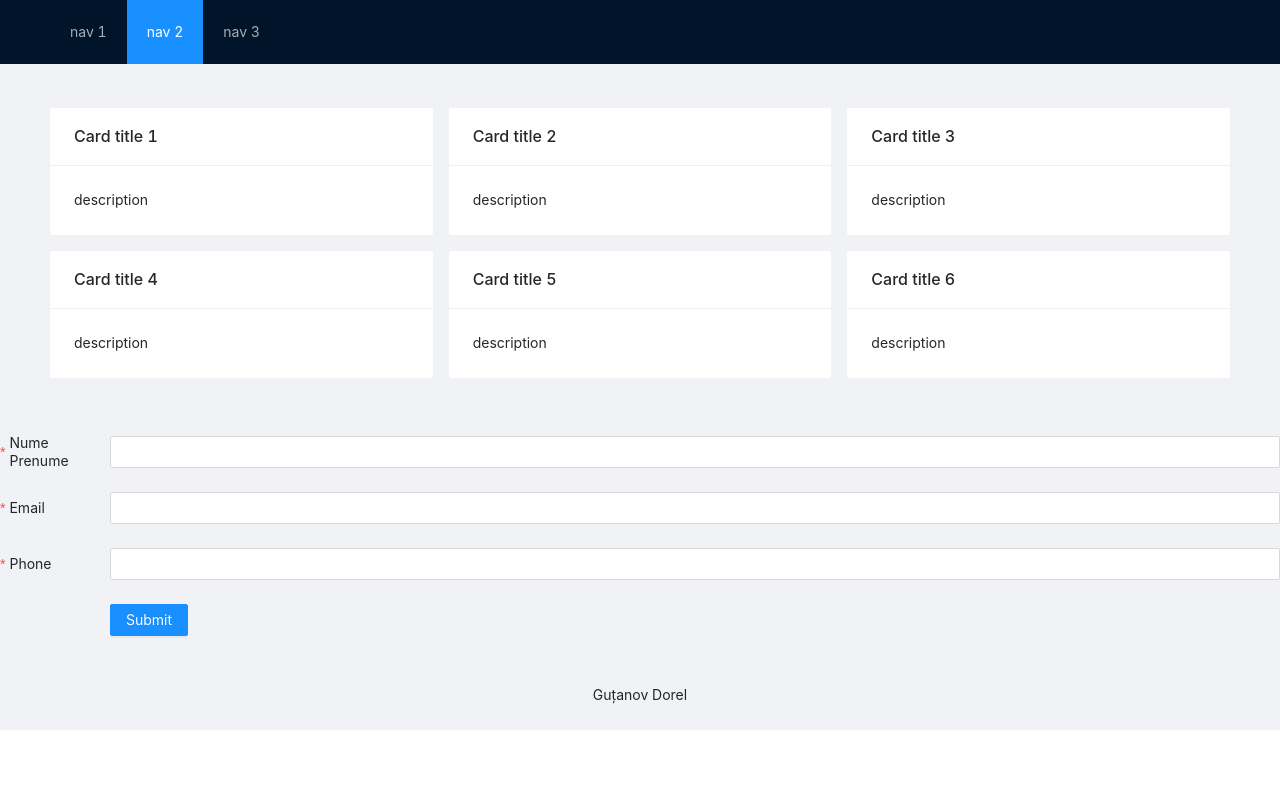
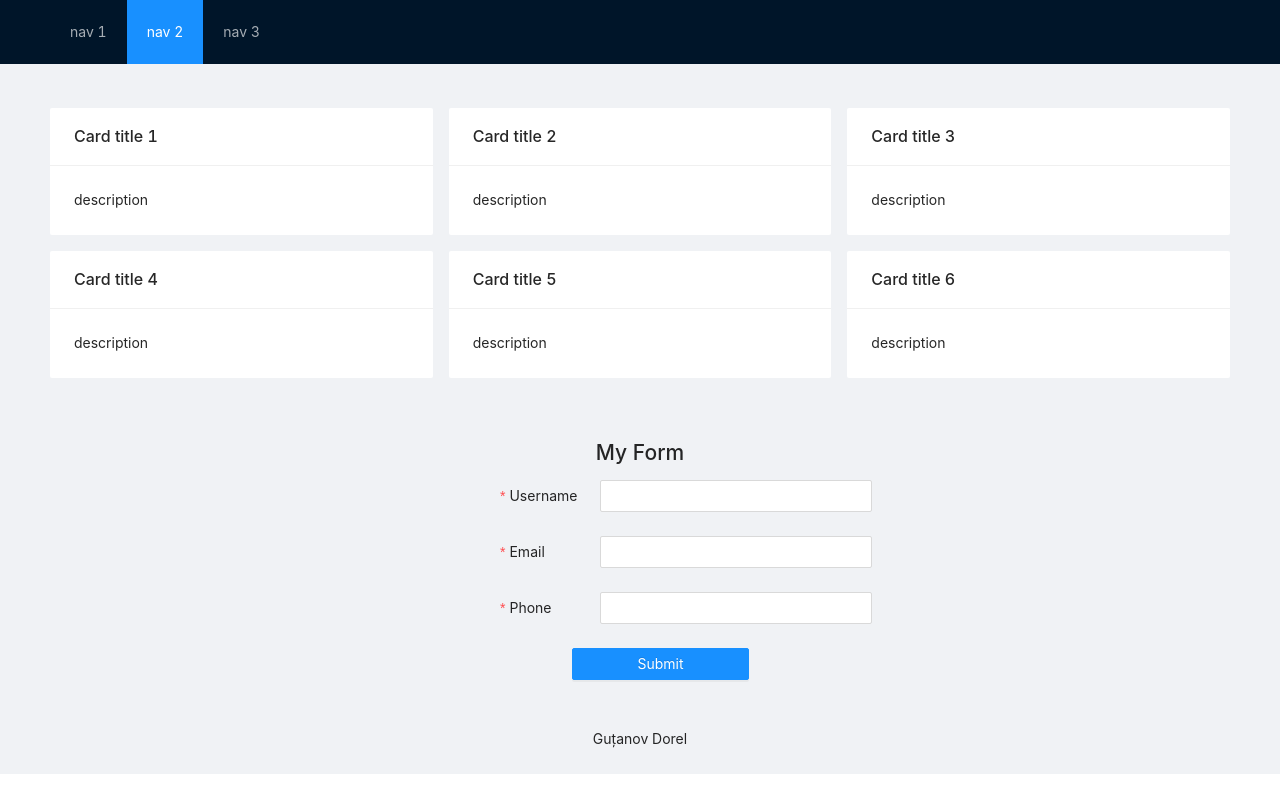
Before and after one commit to DorelGutanov/TWeb, a React (Create React App) app: page / in a window 1280 px wide. Built offline with nearby package versions, Linux system fonts and the light colour scheme.

Commit message:
final Form.Item

```diff
--- a/package.json
+++ b/package.json
@@ -3,6 +3,7 @@
   "version": "0.1.0",
   "private": true,
   "dependencies": {
+    "@ant-design/icons": "^4.7.0",
     "@testing-library/jest-dom": "^5.16.2",
     "@testing-library/react": "^12.1.2",
     "@testing-library/user-event": "^13.5.0",
--- a/src/App.tsx
+++ b/src/App.tsx
@@ -18,6 +18,7 @@ function App() {
           }}>
   <Mycontent />
           </div>
+      <h1 style={{textAlign:'center'}}>My Form</h1>
           <FormLayout/>
   <Footer style={{ textAlign: 'center' }}>Guțanov Dorel</Footer>
         </Layout>
--- a/src/Layouts/FormLayout.tsx
+++ b/src/Layouts/FormLayout.tsx
@@ -1,31 +1,58 @@
 import {Form, Input, Button, Menu} from 'antd';
+import {useState} from "react";
+import {integer} from "mobx-state-tree/dist/types/primitives";
+import {FastBackwardOutlined} from "@ant-design/icons";
 export const FormLayout =() =>{
+
+    const[username,setusername]=useState('')
+    const[email,setemail]=useState('')
+    const[phone,setPhone]=useState('')
+
+    const ShowResult =()=>{
+        alert("User_Name:"+username+"\n"+"Email:"+email+"\n"+"Phone:"+phone)
+        console.log("User_Name:"+username+"\n"+"Email:"+email+"\n"+"Phone:"+phone)
+    }
     return(
+
         <Form
             name="wrap"
-            labelCol={{ flex: '110px' }}
+            labelCol={{ flex: '100px' }}
             labelAlign="left"
             labelWrap
             wrapperCol={{ flex: 1 }}
             colon={false}
         >
-            <Form.Item label="Nume Prenume" name="username" rules={[{ required: true }]}>
-                <Input
+
+            <Form.Item style={{paddingLeft:'500px'}}
+                label="Username" name="username" rules={[{ required: true }]}>
+                <Input value={username} onChange={(e )=> setusername(e.target.value)}
+                       style={{ width: '40%'}}
                 />
             </Form.Item>
 
-            <Form.Item label="Email" name="Email" rules={[{ required: true }]}>
-                <Input />
+            <Form.Item style={{paddingLeft:'500px'}}
+                label="Email" name="Email" rules={[{ required: true }]}>
+                <Input value={email}  onChange={(e )=> setemail(e.target.value)}
+                       style={{ width: '40%'}}
+                />
             </Form.Item>
 
-            <Form.Item label="Phone" name="Phone"   rules={[{ required: true }]}>
-                <Input />
+            <Form.Item style={{paddingLeft:'500px'}}
+                label="Phone"  name="Phone"   rules={[{ required: true }]}>
+                <Input  type="number" value={phone} onChange={(e )=> setPhone(e.target.value)}
+                        style={{ width: '40%'}}
+                />
             </Form.Item>
 
             <Form.Item label=" ">
-                <Button type="primary" htmlType="submit">
+
+                <Button style={{ width:'15%',
+                                marginLeft:'40%',
+                    marginRight:'25%'}}
+                    onClick={ShowResult}  type="primary" htmlType="submit">
                     Submit
                 </Button>
+
             </Form.Item>
         </Form>
     )
```
Also changed, not shown: 1 other file (tests, documents, lock files or other folders).
